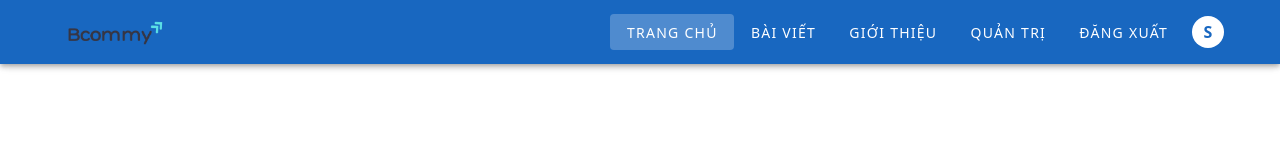
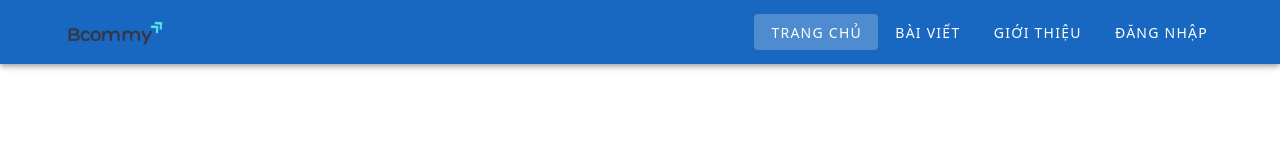
Before and after one commit to luongxuanbach/Vue-Blog, a Vue app: page / in a window 1280 px wide. Shown: the top 144 px of the page. Built offline with nearby package versions, Linux system fonts and the light colour scheme; data requests are answered from the project's data file; sample sign-in values are in the browser's storage.

Commit message:
feature login via api

```diff
--- a/index.html
+++ b/index.html
@@ -5,7 +5,7 @@
     <link rel="icon" type="image/svg+xml" href="/vite.svg" />
     <meta name="viewport" content="width=device-width, initial-scale=1.0" />
     <title>Blog Bachlx Tập Code 🚀</title>
-    <link href="https://fonts.googleapis.com/css2?family=Inter:wght@400;600&family=Montserrat:wght@600;800&display=swap" rel="stylesheet">
+    <link href="https://fonts.googleapis.com/css2?family=Lora:wght@400;600;700&display=swap" rel="stylesheet">
   </head>
   <body>
     <div id="app"></div>
--- a/src/components/layout/AppHeader.vue
+++ b/src/components/layout/AppHeader.vue
@@ -14,12 +14,12 @@
           <v-btn to="/" variant="text" class="text-white" exact>Trang chủ</v-btn>
           <v-btn to="/posts" variant="text" class="text-white">Bài viết</v-btn>
           <v-btn to="/about" variant="text" class="text-white">Giới thiệu</v-btn>
-          <v-btn v-if="isAdmin" to="/admin" variant="text" class="text-white">Quản trị</v-btn>
+          <v-btn v-if="auth.isAdmin" to="/admin" variant="text" class="text-white">Quản trị</v-btn>
 
-          <v-btn v-if="!isAuthenticated" to="/login" variant="text" class="text-white">
+          <v-btn v-if="!auth.isAuthenticated" to="/login" variant="text" class="text-white">
             Đăng nhập
           </v-btn>
-          <v-btn v-if="isAuthenticated" @click="logout" variant="text" class="text-white">
+          <v-btn v-if="auth.isAuthenticated" @click="auth.logout" variant="text" class="text-white">
             Đăng xuất
           </v-btn>
 
@@ -48,19 +48,23 @@
       <v-list-item to="/posts" @click="drawer = false">Bài viết</v-list-item>
       <v-list-item to="/about" @click="drawer = false">Giới thiệu</v-list-item>
       <v-list-item v-if="isAdmin" to="/admin" @click="drawer = false">Quản trị</v-list-item>
-      <v-list-item v-if="!isAuthenticated" to="/login" @click="drawer = false">Đăng nhập</v-list-item>
-      <v-list-item v-if="isAuthenticated" @click="logout">Đăng xuất</v-list-item>
+      <v-list-item v-if="!auth.isAuthenticated" to="/login" @click="drawer = false">Đăng nhập</v-list-item>
+      <v-list-item v-if="auth.isAuthenticated" @click="auth.logout">Đăng xuất</v-list-item>
     </v-list>
   </v-navigation-drawer>
 </template>
 
 <script setup>
 import logoUrl from '@/assets/logo.png'
-import { useAuth } from '@/composables/useAuth'
-import { ref } from 'vue'
+import { useAuthStore  } from '@/stores/authStore'
+import { ref, computed  } from 'vue'
 
-const { user, logout, isAuthenticated, isAdmin } = useAuth()
+const auth = useAuthStore ()
 const drawer = ref(false)
+const isAuthenticated = computed(() => auth.isAuthenticated)
+// const isAdmin = computed(() => auth.isAdmin)
+const user = computed(() => auth.user)
+
 </script>
 
 <style scoped>
--- a/src/composables/useAuth.js
+++ b/src/composables/useAuth.js
@@ -1,51 +1,38 @@
-import { ref, computed } from 'vue'
-import axios from 'axios'
-
-const savedUserStr = localStorage.getItem('user')
-const user = ref(savedUserStr && savedUserStr !== 'undefined' ? JSON.parse(savedUserStr) : null)
-
-const token = ref(localStorage.getItem('auth_token') || null)
+import axios from "axios";
+import { useAuthStore } from "../stores/authStore";
 
 export function useAuth() {
-    const login = async ({ email, password }) => {
+    const authStore = useAuthStore();
+
+    const login = async (email, password) => {
         try {
-            const res = await axios.get(`http://localhost:3000/users?email=${email}&password=${password}`)
+            const res = await axios.post('/api/login', { email, password });
+            authStore.setUser(res.data.user, res.data.token);
+            return true
+        } catch (error) {
+            console.error("Login error:", error);
+            return false
+        }
+    }
 
-            if (res.data && res.data.length > 0) {
-                const foundUser = res.data[0]
-
-                user.value = foundUser
-                token.value = 'fake-token'
-
-                localStorage.setItem('auth_token', token.value)
-                localStorage.setItem('user', JSON.stringify(foundUser))
-
-                return true
-            } else {
-                throw new Error('Email hoặc mật khẩu không đúng.')
-            }
+    const register = async (name, email, password) => {
+        try {
+            const res = await axios.post('/api/auth/register', { name, email, password });
+            authStore.setUser(res.data.user, res.data.token);
+            return true
         } catch (error) {
-            console.error('Login error:', error)
-            throw new Error('Đăng nhập thất bại.')
+            console.error("Registration error:", error);
+            return false
         }
     }
 
     const logout = () => {
-        token.value = null
-        user.value = null
-        localStorage.removeItem('auth_token')
-        localStorage.removeItem('user')
+        authStore.clearAuth();
     }
 
-    const isAuthenticated = computed(() => !!user.value)
-    const isAdmin = computed(() => user.value?.role === 'admin')
-
     return {
-        user,
-        token,
         login,
-        logout,
-        isAuthenticated,
-        isAdmin
+        register,
+        logout
     }
 }
--- a/src/main.js
+++ b/src/main.js
@@ -1,4 +1,5 @@
 import { createApp } from 'vue'
+import { createPinia } from 'pinia'
 import App from './App.vue'
 import './style.css'
 import router from './router'
@@ -29,6 +30,8 @@ const vuetify = createVuetify({
 })
 
 const app = createApp(App);
+const pinia = createPinia()
 app.use(router);
 app.use(vuetify);
+app.use(pinia)
 app.mount('#app');
--- /dev/null
+++ b/src/stores/authStore.js
@@ -0,0 +1,38 @@
+import { defineStore } from 'pinia'
+import axios from 'axios'
+
+export const useAuthStore = defineStore('auth', {
+    state: () => ({
+        user: null,
+        token: null,
+        loading: false,
+        error: null,
+        isAuthenticated: false,
+        user: null
+    }),
+    actions: {
+        async login({ email, password }) {
+            this.loading = true
+            this.error = null
+            try {
+                const res = await axios.post('http://localhost:5000/api/auth/login', { email, password })
+                this.user = res.data.user
+                this.token = res.data.token
+                localStorage.setItem('token', this.token)
+            } catch (error) {
+                this.error = error.response?.data?.message || 'Login failed'
+                throw error
+            } finally {
+                this.loading = false
+            }
+        },
+        logout() {
+            this.user = null
+            this.token = null
+            localStorage.removeItem('token')
+        }
+    },
+    getters: {
+        isAuthenticated: (state) => !!state.token,
+    },
+})
--- a/src/views/client/LoginPage.vue
+++ b/src/views/client/LoginPage.vue
@@ -7,49 +7,21 @@
       <h2 class="font-weight-bold mb-6">Đăng nhập tài khoản</h2>
 
       <v-form @submit.prevent="handleLogin">
-        <v-text-field
-          v-model="email"
-          label="Email"
-          prepend-inner-icon="mdi-email"
-          variant="outlined"
-          color="primary"
-          class="mb-4"
-          required
-        />
+        <v-text-field v-model="email" label="Email" prepend-inner-icon="mdi-email" variant="outlined" color="primary"
+          class="mb-4" required />
 
-        <v-text-field
-          v-model="password"
-          label="Mật khẩu"
-          type="password"
-          prepend-inner-icon="mdi-lock"
-          variant="outlined"
-          color="primary"
-          class="mb-4"
-          required
-        />
+        <v-text-field v-model="password" label="Mật khẩu" type="password" prepend-inner-icon="mdi-lock"
+          variant="outlined" color="primary" class="mb-4" required />
 
         <div class="d-flex justify-space-between align-center mb-4">
-          <v-checkbox
-            v-model="rememberMe"
-            label="Ghi nhớ tôi"
-            hide-details
-            density="compact"
-          />
+          <v-checkbox v-model="rememberMe" label="Ghi nhớ tôi" hide-details density="compact" />
           <v-btn variant="text" size="small" class="text-blue" @click="goToForgotPassword">
             Quên mật khẩu?
           </v-btn>
         </div>
 
-        <v-btn
-          type="submit"
-          block
-          color="primary"
-          class="text-white font-weight-bold"
-          size="large"
-          rounded="lg"
-          :loading="loading"
-          prepend-icon="mdi-login"
-        >
+        <v-btn type="submit" block color="primary" class="text-white font-weight-bold" size="large" rounded="lg"
+          :loading="loading" prepend-icon="mdi-login">
           Đăng nhập
         </v-btn>
 
@@ -72,28 +44,22 @@
 import { ref } from 'vue'
 import { useRouter } from 'vue-router'
 import logoUrl from '@/assets/logo.png'
-import { useAuth } from '@/composables/useAuth'
+import { useAuthStore } from '@/stores/authStore'
 
-const { login } = useAuth()
 const router = useRouter()
+const auth = useAuthStore()
 
 const email = ref('')
 const password = ref('')
-const error = ref('')
-const loading = ref(false)
 const rememberMe = ref(false)
 
 const handleLogin = async () => {
-  loading.value = true
-  error.value = ''
-
   try {
-    await login({ email: email.value, password: password.value })
+    await auth.login({ email: email.value, password: password.value })
     router.push('/')
   } catch (err) {
-    error.value = err.message || 'Đăng nhập thất bại'
-  } finally {
-    loading.value = false
+    // Lỗi đã được set trong store, ở đây có thể log thêm nếu cần
+    console.error('Login failed:', err)
   }
 }
 
@@ -104,6 +70,7 @@ const goToSignup = () => {
 const goToForgotPassword = () => {
   alert('Chức năng đang phát triển...')
 }
+
 </script>
 
 <style scoped>
```
